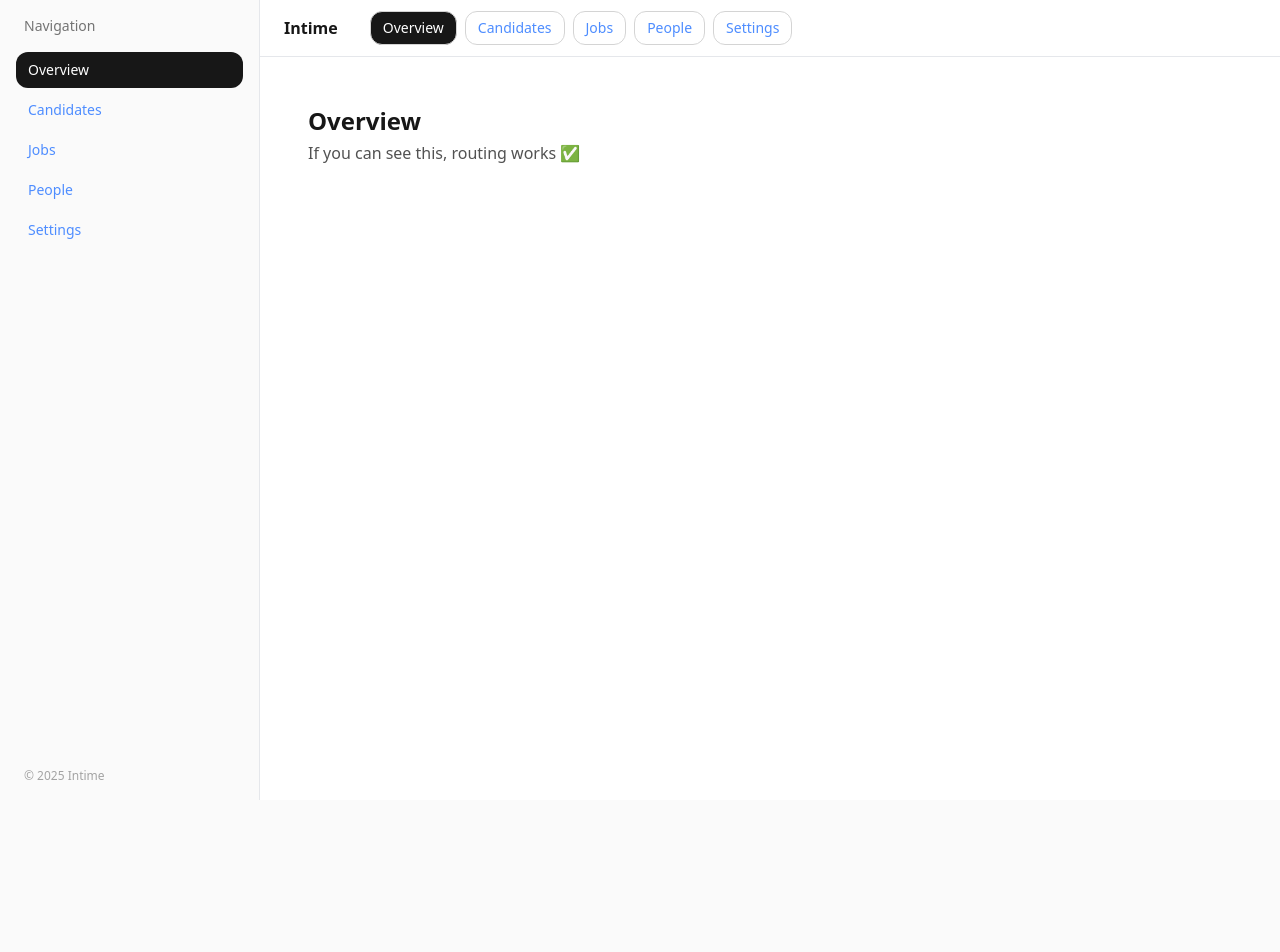
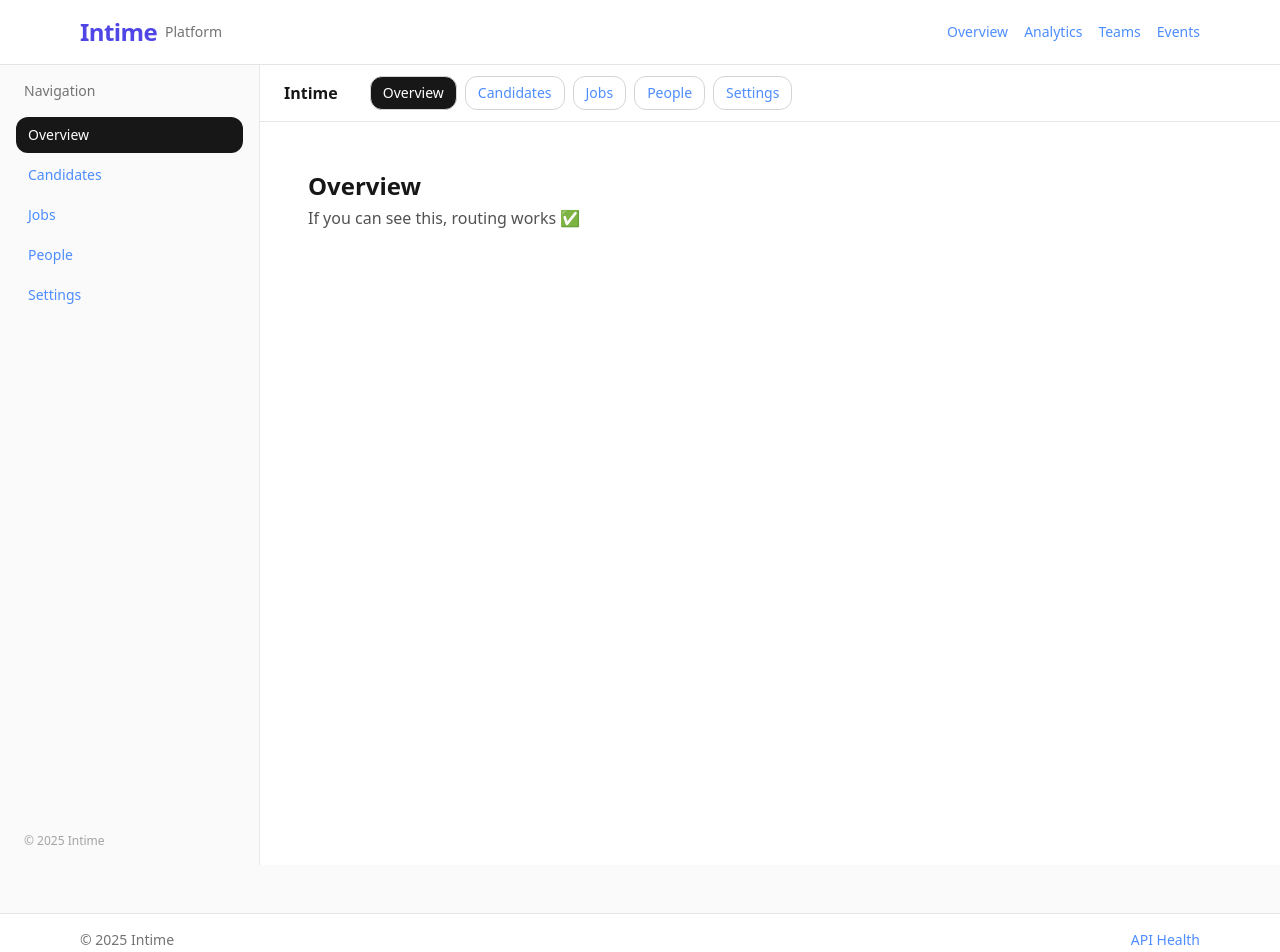
Before and after one commit to katherine-lowen/intime-frontend, a Next.js app: page / in a window 1280 px wide. Shown: the top 952 px of the page. Before the commit the page ends 800 px from the top, so only its background shows below. Built offline with nearby package versions, Linux system fonts and the light colour scheme.

Commit message:
feat: add header nav and footer for branded layout

```diff
--- a/src/app/layout.tsx
+++ b/src/app/layout.tsx
@@ -1,6 +1,7 @@
 // src/app/layout.tsx
 import "./globals.css";
 import type { Metadata } from "next";
+import Link from "next/link";
 import { AuthProvider } from "@/context/auth";
 
 export const metadata: Metadata = {
@@ -11,8 +12,43 @@ export const metadata: Metadata = {
 export default function RootLayout({ children }: { children: React.ReactNode }) {
   return (
     <html lang="en">
-      <body>
-        <AuthProvider>{children}</AuthProvider>
+      <body className="bg-neutral-50 text-neutral-900">
+        <AuthProvider>
+          {/* Header */}
+          <header className="border-b border-neutral-200 bg-white">
+            <div className="mx-auto flex max-w-6xl items-center justify-between p-4">
+              <Link href="/" className="flex items-center space-x-2">
+                <span className="text-2xl font-bold tracking-tight text-indigo-600">Intime</span>
+                <span className="text-sm text-neutral-500">Platform</span>
+              </Link>
+
+              <nav className="space-x-4 text-sm font-medium">
+                <Link href="/" className="hover:text-indigo-600 transition">Overview</Link>
+                <Link href="/analytics" className="hover:text-indigo-600 transition">Analytics</Link>
+                <Link href="/teams" className="hover:text-indigo-600 transition">Teams</Link>
+                <Link href="/events" className="hover:text-indigo-600 transition">Events</Link>
+              </nav>
+            </div>
+          </header>
+
+          {/* Main content */}
+          <main className="min-h-[80vh]">{children}</main>
+
+          {/* Footer */}
+          <footer className="border-t border-neutral-200 bg-white mt-12">
+            <div className="mx-auto max-w-6xl p-4 text-sm text-neutral-500 flex justify-between">
+              <p>© {new Date().getFullYear()} Intime</p>
+              <a
+                href="https://intime-backend-1.onrender.com/healthz"
+                target="_blank"
+                rel="noopener noreferrer"
+                className="hover:text-indigo-600"
+              >
+                API Health
+              </a>
+            </div>
+          </footer>
+        </AuthProvider>
       </body>
     </html>
   );
```
